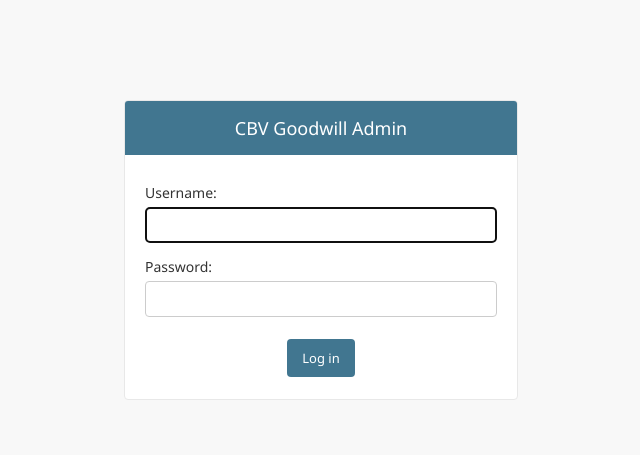
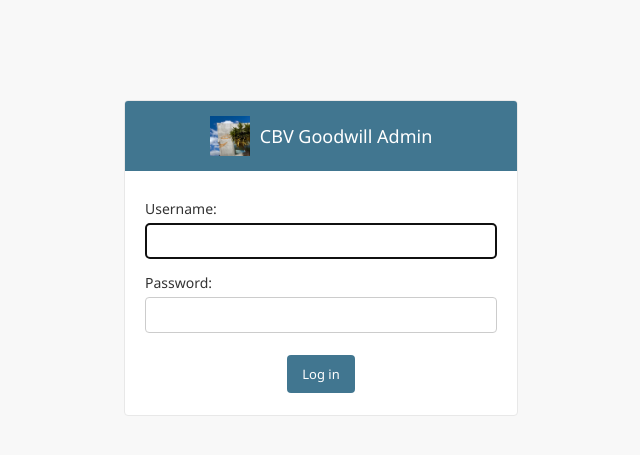
Before and after one commit to KarlGo0815/cbvgoodwill, a Django app: a page that uses templates/admin/base_site.html in a window 1280 px wide. Shown: the top 455 px of the page, without its empty margins (319-959 px from the left). Run offline with Django 5.2, Linux system fonts and the light colour scheme.

Commit message:
Update admin base_site.html with logo integration

```diff
--- a/templates/admin/base_site.html
+++ b/templates/admin/base_site.html
@@ -1,10 +1,13 @@
 {% extends "admin/base.html" %}
-{% load i18n %}
+{% load i18n static %}
 
 {% block branding %}
-<h1 id="site-name">
-  <a href="{% url 'admin:index' %}">CBV Goodwill Admin</a>
-</h1>
+  <div style="display: flex; align-items: center; gap: 10px;">
+    <img src="{% static 'lenders/img/admin-logo.png' %}" alt="Logo" height="40">
+    <h1 id="site-name" style="margin: 0;">
+      <a href="{% url 'admin:index' %}">CBV Goodwill Admin</a>
+    </h1>
+  </div>
 {% endblock %}
 
 {% block nav-global %}
```
